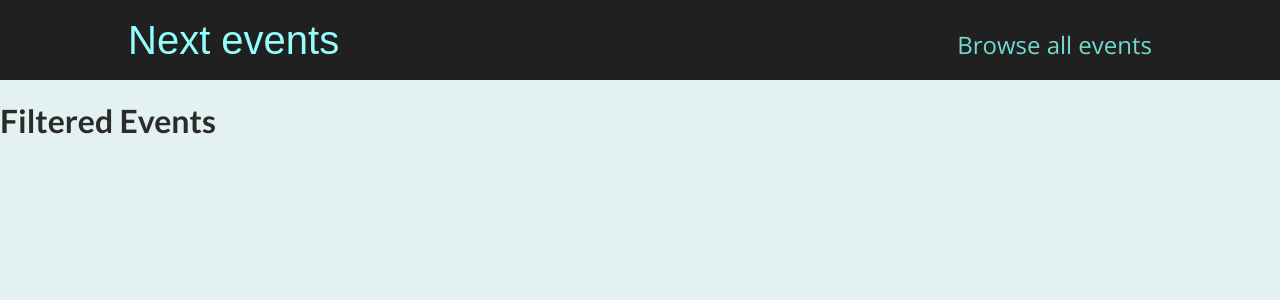
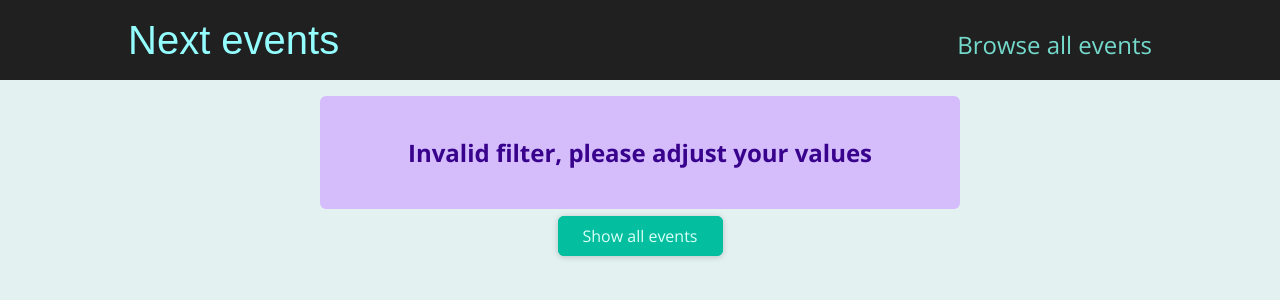
Before and after one commit to i-benjelloun/nextjs-course, a Next.js app: page /events/e2 in a window 1280 px wide. Shown: the top 300 px of the page. Built offline with nearby package versions, Linux system fonts and the light colour scheme.

Commit message:
Refactoring

```diff
--- /dev/null
+++ b/components/events/ResultsTitle.module.css
@@ -0,0 +1,6 @@
+.title {
+  margin: 2rem auto;
+  width: 90%;
+  max-width: 40rem;
+  text-align: center;
+}
--- /dev/null
+++ b/components/events/ResultsTitle.tsx
@@ -0,0 +1,18 @@
+import Button from "../ui/Button";
+import classes from "./ResultsTitle.module.css";
+
+function ResultsTitle({ date }: { date: Date }) {
+  const humanReadableDate = new Date(date).toLocaleDateString("en-US", {
+    month: "long",
+    year: "numeric",
+  });
+
+  return (
+    <section className={classes.title}>
+      <h1>Events in {humanReadableDate}</h1>
+      <Button link="/events">Show all events</Button>
+    </section>
+  );
+}
+
+export default ResultsTitle;
--- /dev/null
+++ b/components/ui/ErrorAlert.module.css
@@ -0,0 +1,12 @@
+.alert {
+  margin: 1rem auto;
+  padding: 1rem 2rem;
+  width: 90%;
+  max-width: 40rem;
+  background-color: #d5bdfc;
+  color: #38028d;
+  font-weight: bold;
+  font-size: 1.5rem;
+  text-align: center;
+  border-radius: 6px;
+}
--- /dev/null
+++ b/components/ui/ErrorAlert.tsx
@@ -0,0 +1,10 @@
+import { PropsWithChildren } from "react";
+import classes from "./ErrorAlert.module.css";
+
+interface ErrorAlertProps extends PropsWithChildren {}
+
+function ErrorAlert({ children }: ErrorAlertProps) {
+  return <div className={classes.alert}>{children}</div>;
+}
+
+export default ErrorAlert;
--- a/dummy-data.tsx
+++ b/dummy-data.tsx
@@ -49,18 +49,18 @@ export function getAllEvents(): Data[] {
   return DUMMY_EVENTS;
 }
 
-// export function getFilteredEvents(dateFilter) {
-//   const { year, month } = dateFilter;
+export function getFilteredEvents(dateFilter: { year: number; month: number }) {
+  const { year, month } = dateFilter;
 
-//   let filteredEvents = DUMMY_EVENTS.filter((event) => {
-//     const eventDate = new Date(event.date);
-//     return (
-//       eventDate.getFullYear() === year && eventDate.getMonth() === month - 1
-//     );
-//   });
+  let filteredEvents = DUMMY_EVENTS.filter((event) => {
+    const eventDate = new Date(event.date);
+    return (
+      eventDate.getFullYear() === year && eventDate.getMonth() === month - 1
+    );
+  });
 
-//   return filteredEvents;
-// }
+  return filteredEvents;
+}
 
 export function getEventById(id: string): Data | undefined {
   return DUMMY_EVENTS.find((event: Data) => event.id === id);
--- a/pages/events/[...slug].tsx
+++ b/pages/events/[...slug].tsx
@@ -1,9 +1,61 @@
-import React from "react";
+import EventList from "@/components/events/EventList";
+import ResultsTitle from "@/components/events/ResultsTitle";
+import Button from "@/components/ui/Button";
+import ErrorAlert from "@/components/ui/ErrorAlert";
+import { getFilteredEvents } from "@/dummy-data";
+import { useRouter } from "next/router";
+import React, { Fragment } from "react";
 
 function FilteredEventsPage() {
+  const router = useRouter();
+  const filteredData = router.query.slug;
+
+  if (!filteredData) {
+    return <p className="center">Loading...</p>;
+  }
+
+  const year = +filteredData[0];
+  const month = +filteredData[1];
+
+  if (
+    isNaN(year) ||
+    isNaN(month) ||
+    year > 2030 ||
+    year < 2021 ||
+    month < 1 ||
+    month > 12
+  ) {
+    return (
+      <Fragment>
+        <ErrorAlert>
+          <p>Invalid filter, please adjust your values</p>
+        </ErrorAlert>
+        <div className="center">
+          <Button link="/events">Show all events</Button>
+        </div>
+      </Fragment>
+    );
+  }
+
+  const filteredEvents = getFilteredEvents({ year, month });
+
+  if (!filteredEvents || filteredEvents.length === 0) {
+    return (
+      <Fragment>
+        <ErrorAlert>
+          <p>No events found for those filters</p>
+        </ErrorAlert>
+        <div className="center">
+          <Button link="/events">Show all events</Button>
+        </div>
+      </Fragment>
+    );
+  }
+
   return (
     <div>
-      <h1>Filtered Events</h1>
+      <ResultsTitle date={new Date(year, month - 1)} />
+      <EventList events={filteredEvents} />
     </div>
   );
 }
```
Also changed, not shown: pages/events/[eventId].tsx (+6 -1 lines).
